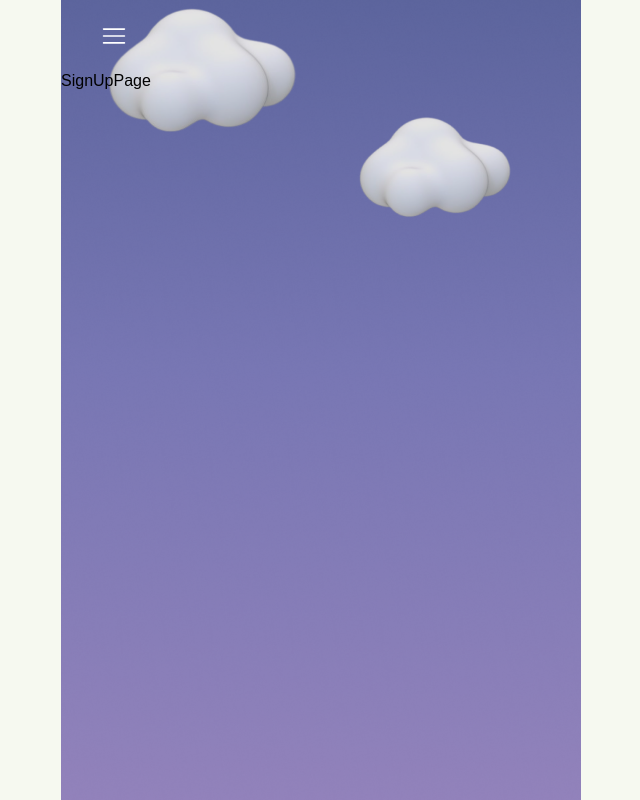
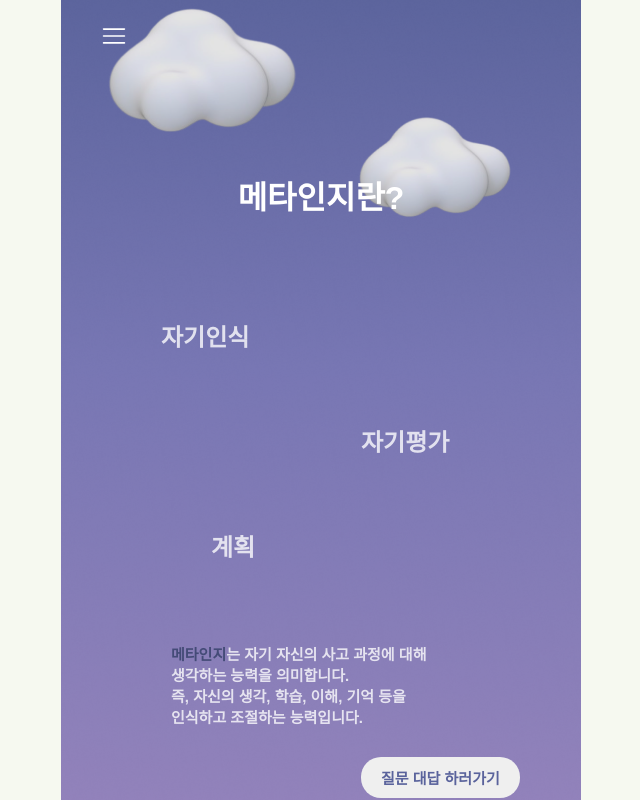
Before and after one commit to hackathon1team/hackathon1_fe, a React (Vite) app: page /signUp in a window 1280 px wide. Shown: the whole page, without its empty margins (319-959 px from the left). Built offline with nearby package versions, Linux system fonts and the light colour scheme.

Commit message:
Design: signUp 이후 페이지 디자인 (#8)
Co-authored-by: teagu123 <103398790+teagu123@users.noreply.github.com>

```diff
--- /dev/null
+++ b/src/pages/signUp/components/MetaAbout.jsx
@@ -0,0 +1,82 @@
+import styled from "styled-components";
+
+const MetaAbout = () => {
+  return(
+    <AboutMetacog>
+      <AboutMetaWord>
+        <h1>메타인지란?</h1>
+        <Metaword1>자기인식</Metaword1>
+        <Metaword2>자기평가</Metaword2>
+        <Metaword3>계획</Metaword3>
+      </AboutMetaWord>
+      <AboutMetaDes>
+      <span>메타인지</span>는 자기 자신의 사고 과정에 대해 <br/>
+      생각하는 능력을 의미합니다. <br/>
+      즉, 자신의 생각, 학습, 이해, 기억 등을 <br/>
+      인식하고 조절하는 능력입니다.
+      </AboutMetaDes>
+      <Metabutton>질문 대답 하러가기</Metabutton>
+    </AboutMetacog>
+  )
+}
+
+export default MetaAbout
+
+const AboutMetacog = styled.div`
+`
+
+const AboutMetaWord = styled.div`
+  h1 {
+    font-size: 32px;
+    color: white;
+    text-align: center;
+    margin-top: 100px;
+  }
+
+`
+
+const Metaword1 = styled.div`
+    font-size: 24px;
+    font-weight: 700;
+    color: #ffffffc7;
+    padding-top: 100px;
+    padding-left: 100px;
+`
+
+const Metaword2 = styled.div`
+    font-size: 24px;
+    font-weight: 700;
+    color: #ffffffc7;
+    padding-top: 70px;
+    padding-left: 300px;
+`
+
+const Metaword3 = styled.div`
+    font-size: 24px;
+    font-weight: 700;
+    color: #ffffffc7;
+    padding: 70px 0px 50px 150px;
+`
+
+const AboutMetaDes = styled.div`
+  text-align: left;
+  font-size: 15px;
+  font-weight: 900;
+  color: #ffffffc7;
+  padding: 30px 110px;
+
+  span {
+    font-size: 15px;
+    color: #444B77
+  }
+`
+
+const Metabutton = styled.button`
+  border: none;
+  border-radius: 20px;
+  font-size: 15px;
+  color: #5A639C;
+  padding: 10px 20px;
+  font-weight: 700;
+  margin-left: 300px;
+`
--- a/src/pages/signUp/signUpPage.jsx
+++ b/src/pages/signUp/signUpPage.jsx
@@ -1,9 +1,14 @@
 import styled from 'styled-components'
 import Background from '../../assets/Img/backgroundImg/signUp_1.png'
 import { BackGroundImg } from '../../styles/common'
+import MetaAbout from './components/MetaAbout'
 
 function SignUpPage() {
-	return <BackImg>SignUpPage</BackImg>
+	return (
+		<BackImg>
+			<MetaAbout/>
+		</BackImg>
+	)
 }
 export default SignUpPage
 
```
Also changed, not shown: .eslintrc.cjs.
